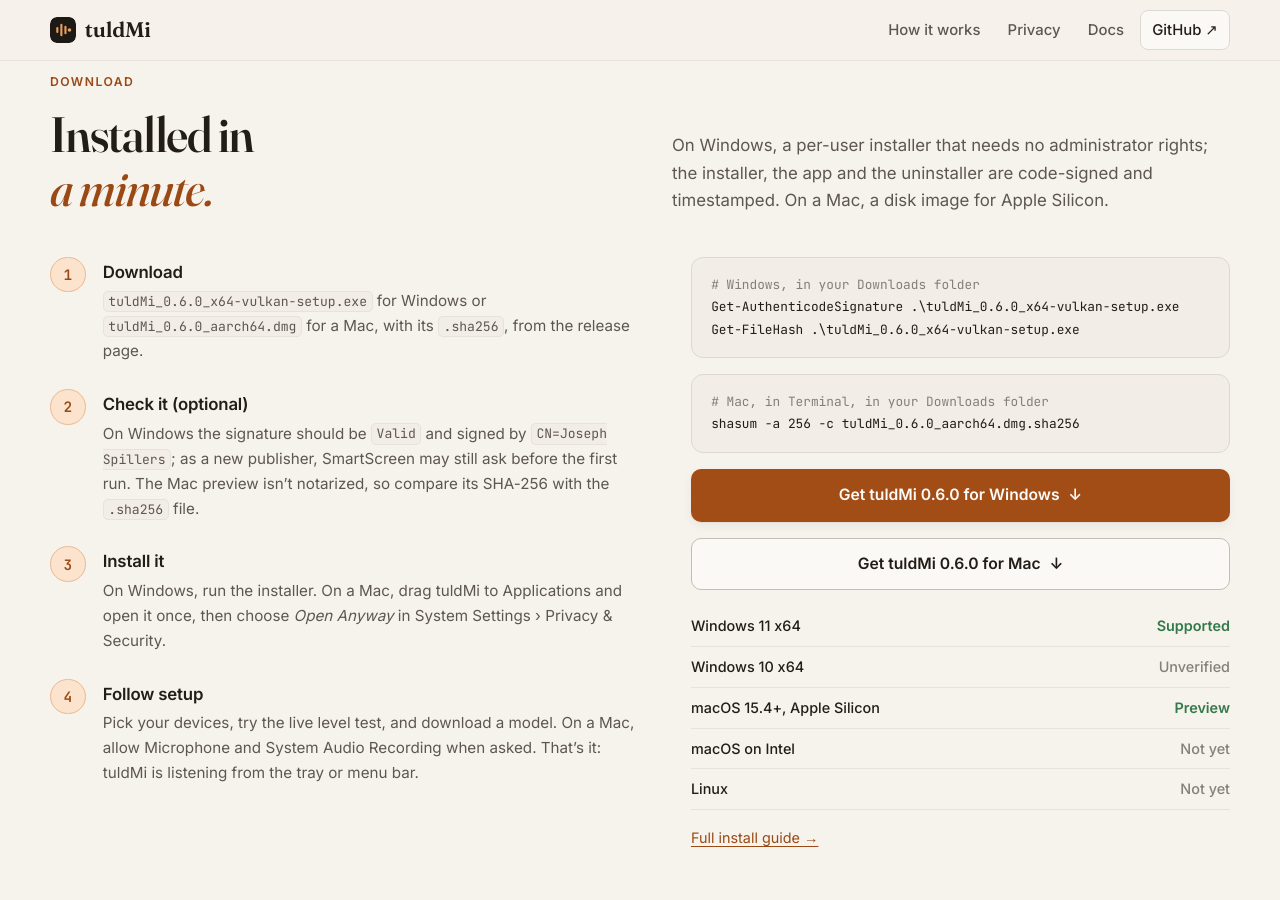
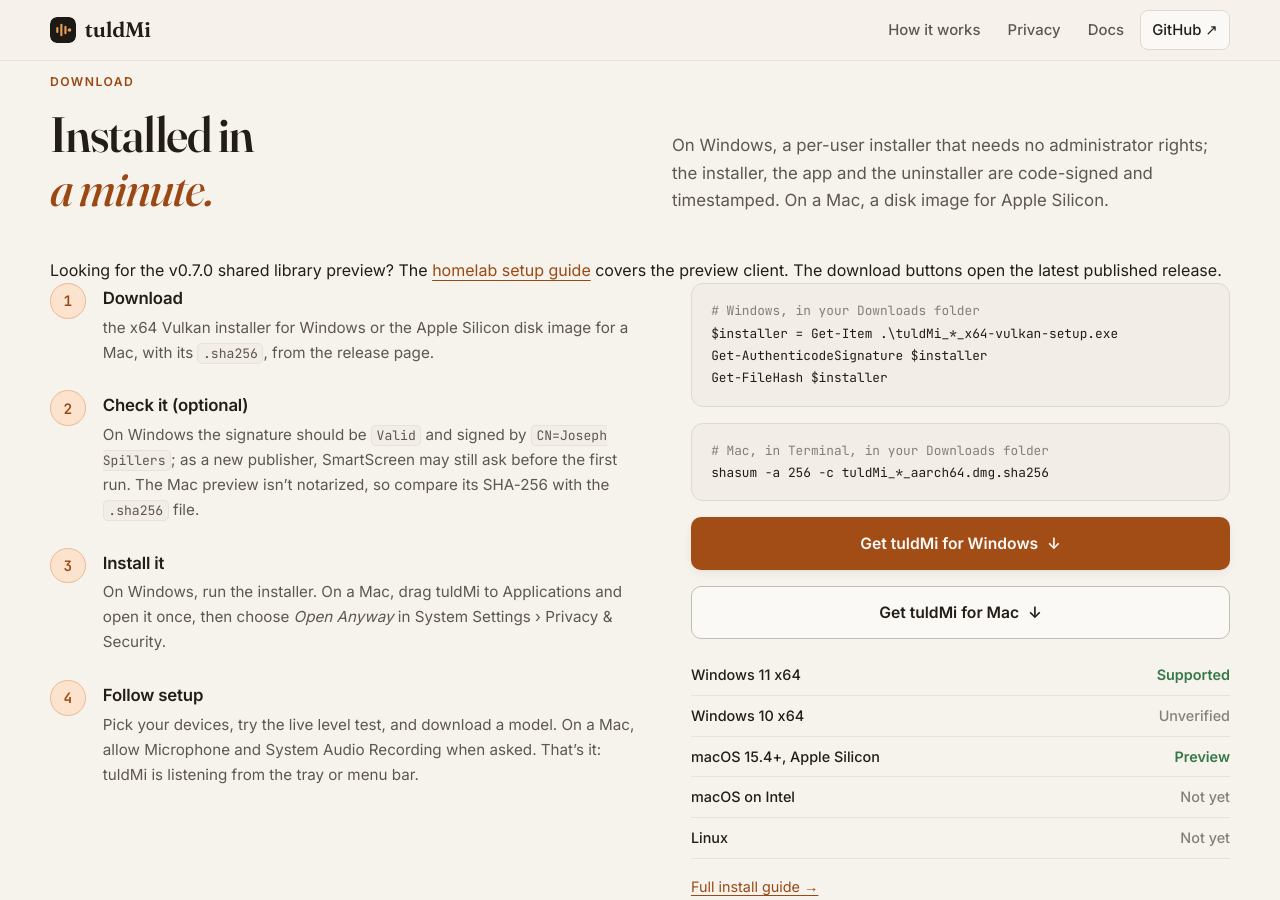
Before and after one commit to spilloid/tuldMi, a Jekyll site: the page docs/index.html, which Jekyll copies as it is, in a window 1280 px wide and 900 px high, scrolled down 7783 px. Built offline with Jekyll 4.4.1, drawn with Linux system fonts in a browser that asks for light colours; some of the changed text lies outside the part shown.

Commit message:
docs: distinguish shared library preview builds from stable downloads

```diff
--- a/docs/index.html
+++ b/docs/index.html
@@ -40,17 +40,17 @@
         <div class="hero-copy">
           <p class="lead">tuldMi sits quietly in your tray or menu bar, keeps only the <em>speech</em> from your microphone and your computer&rsquo;s audio, and transcribes it right on your computer. The detail from Tuesday&rsquo;s call is a few keystrokes away, and none of it leaves your device unless you enable server uploads or connect an AI assistant.</p>
           <div class="actions">
-            <a class="button primary" href="https://github.com/spilloid/tuldMi/releases/tag/v0.6.0">
+            <a class="button primary" href="https://github.com/spilloid/tuldMi/releases/latest">
               <svg aria-hidden="true" viewBox="0 0 24 24" width="18" height="18"><path d="M12 4v11m0 0-4.5-4.5M12 15l4.5-4.5M5 19.5h14" fill="none" stroke="currentColor" stroke-width="2" stroke-linecap="round" stroke-linejoin="round"/></svg>
               Download for Windows
             </a>
-            <a class="button ghost" href="https://github.com/spilloid/tuldMi/releases/tag/v0.6.0">
+            <a class="button ghost" href="https://github.com/spilloid/tuldMi/releases/latest">
               <svg aria-hidden="true" viewBox="0 0 24 24" width="18" height="18"><path d="M12 4v11m0 0-4.5-4.5M12 15l4.5-4.5M5 19.5h14" fill="none" stroke="currentColor" stroke-width="2" stroke-linecap="round" stroke-linejoin="round"/></svg>
               Download for Mac
             </a>
             <a class="button ghost" href="#privacy">What stays private <span aria-hidden="true">&rarr;</span></a>
           </div>
-          <p class="hero-meta">v0.6.0 &middot; Windows 11 x64, signed installer &middot; Apple Silicon Macs, macOS 15.4+ (preview) &middot; MIT licensed</p>
+          <p class="hero-meta">Windows 11 x64, signed installer &middot; Apple Silicon Macs, macOS 15.4+ (preview) &middot; MIT licensed</p>
           <div class="consent" role="note">
             <span class="consent-icon" aria-hidden="true">
               <svg viewBox="0 0 24 24" width="18" height="18"><path d="M12 3 4.5 6v5.5c0 4.6 3.1 8 7.5 9.5 4.4-1.5 7.5-4.9 7.5-9.5V6L12 3Z" fill="none" stroke="currentColor" stroke-width="1.8" stroke-linejoin="round"/><path d="M12 8v4.5M12 15.5v.5" stroke="currentColor" stroke-width="2" stroke-linecap="round"/></svg>
@@ -226,7 +226,7 @@
         </div>
         <div class="honest">
           <span class="honest-icon" aria-hidden="true">!</span>
-          <p><strong>Not yet: encryption at rest.</strong> In v0.6.0 the database and audio are protected by your Windows or macOS account and disk encryption (such as BitLocker or FileVault) only, so anyone who can sign in as you can read them. Database and audio encryption with OS-keychain keys is planned, and tuldMi won&rsquo;t show an &ldquo;encrypted&rdquo; switch until it really protects your data.</p>
+          <p><strong>Not yet: encryption at rest.</strong> The local database and audio are protected by your Windows or macOS account and disk encryption (such as BitLocker or FileVault) only, so anyone who can sign in as you can read them. Database and audio encryption with OS-keychain keys is planned, and tuldMi won&rsquo;t show an &ldquo;encrypted&rdquo; switch until it really protects your data.</p>
         </div>
         <div class="honest">
           <span class="honest-icon" aria-hidden="true">!</span>
@@ -256,7 +256,7 @@
     <section class="section band" aria-labelledby="limits-title">
       <div class="wrap limits">
         <div>
-          <p class="eyebrow">Honest about v0.6.0</p>
+          <p class="eyebrow">Current limitations</p>
           <h2 id="limits-title">What it doesn&rsquo;t<br><em>do yet.</em></h2>
         </div>
         <ul>
@@ -275,21 +275,23 @@
         <div><p class="eyebrow">Download</p><h2 id="download-title">Installed in<br><em>a minute.</em></h2></div>
         <p>On Windows, a per-user installer that needs no administrator rights; the installer, the app and the uninstaller are code-signed and timestamped. On a Mac, a disk image for Apple Silicon.</p>
       </div>
+      <p>Looking for the v0.7.0 shared library preview? The <a href="https://github.com/spilloid/tuldMi/blob/main/docs/SERVER.md">homelab setup guide</a> covers the preview client. The download buttons open the latest published release.</p>
       <div class="install">
         <ol class="install-steps">
-          <li><h3>Download</h3><p><code>tuldMi_0.6.0_x64-vulkan-setup.exe</code> for Windows or <code>tuldMi_0.6.0_aarch64.dmg</code> for a Mac, with its <code>.sha256</code>, from the release page.</p></li>
+          <li><h3>Download</h3><p>the x64 Vulkan installer for Windows or the Apple Silicon disk image for a Mac, with its <code>.sha256</code>, from the release page.</p></li>
           <li><h3>Check it (optional)</h3><p>On Windows the signature should be <code>Valid</code> and signed by <code>CN=Joseph Spillers</code>; as a new publisher, SmartScreen may still ask before the first run. The Mac preview isn&rsquo;t notarized, so compare its SHA-256 with the <code>.sha256</code> file.</p></li>
           <li><h3>Install it</h3><p>On Windows, run the installer. On a Mac, drag tuldMi to Applications and open it once, then choose <em>Open Anyway</em> in System Settings &rsaquo; Privacy &amp; Security.</p></li>
           <li><h3>Follow setup</h3><p>Pick your devices, try the live level test, and download a model. On a Mac, allow Microphone and System Audio Recording when asked. That&rsquo;s it: tuldMi is listening from the tray or menu bar.</p></li>
         </ol>
         <div class="install-side">
 <pre class="verify" aria-label="PowerShell commands to verify the Windows download"><span class="c"># Windows, in your Downloads folder</span>
-Get-AuthenticodeSignature .\tuldMi_0.6.0_x64-vulkan-setup.exe
-Get-FileHash .\tuldMi_0.6.0_x64-vulkan-setup.exe</pre>
+$installer = Get-Item .\tuldMi_*_x64-vulkan-setup.exe
+Get-AuthenticodeSignature $installer
+Get-FileHash $installer</pre>
 <pre class="verify" aria-label="Terminal command to verify the Mac download"><span class="c"># Mac, in Terminal, in your Downloads folder</span>
-shasum -a 256 -c tuldMi_0.6.0_aarch64.dmg.sha256</pre>
-          <a class="button primary wide" href="https://github.com/spilloid/tuldMi/releases/tag/v0.6.0">Get tuldMi 0.6.0 for Windows <span aria-hidden="true">&darr;</span></a>
-          <a class="button ghost wide" href="https://github.com/spilloid/tuldMi/releases/tag/v0.6.0">Get tuldMi 0.6.0 for Mac <span aria-hidden="true">&darr;</span></a>
+shasum -a 256 -c tuldMi_*_aarch64.dmg.sha256</pre>
+          <a class="button primary wide" href="https://github.com/spilloid/tuldMi/releases/latest">Get tuldMi for Windows <span aria-hidden="true">&darr;</span></a>
+          <a class="button ghost wide" href="https://github.com/spilloid/tuldMi/releases/latest">Get tuldMi for Mac <span aria-hidden="true">&darr;</span></a>
           <table class="platforms">
             <caption class="sr-only">Platform support</caption>
             <tbody>
```
Also changed, not shown: docs/SERVER.md (+2 -0 lines).
